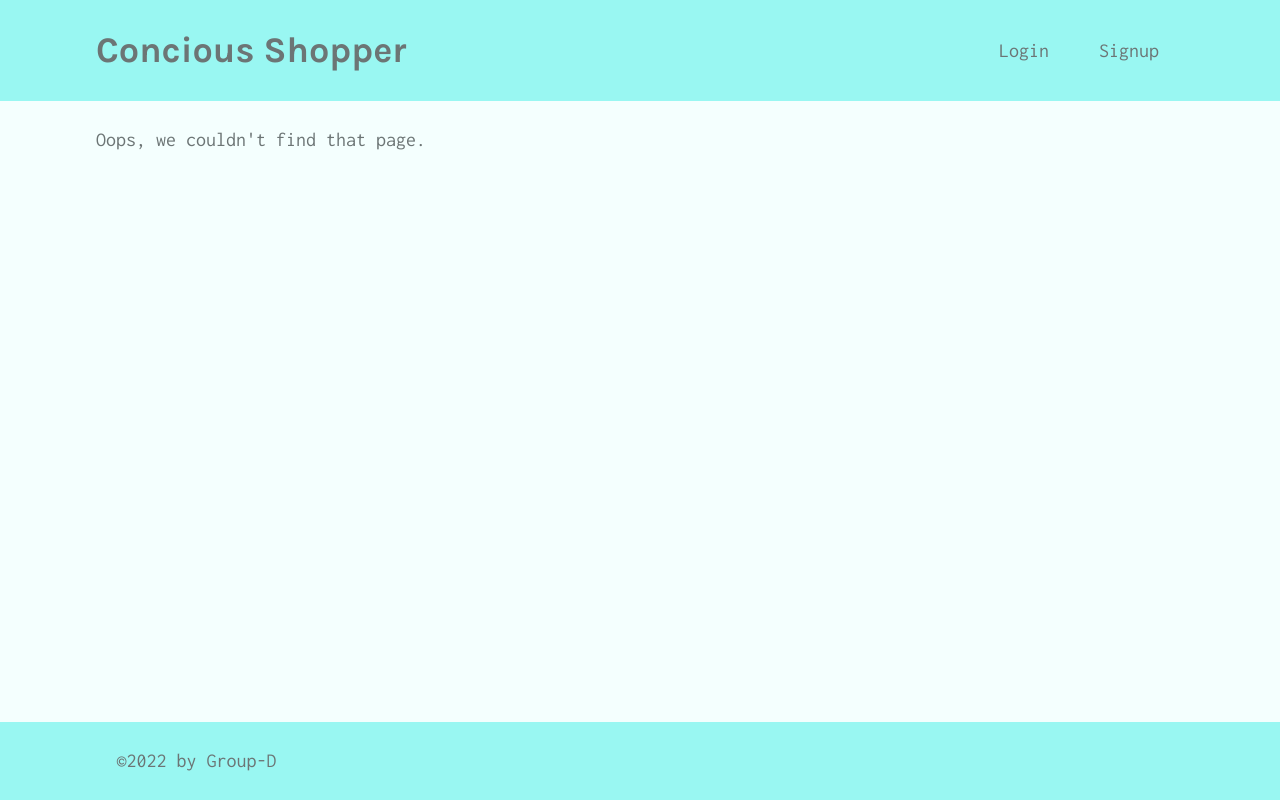
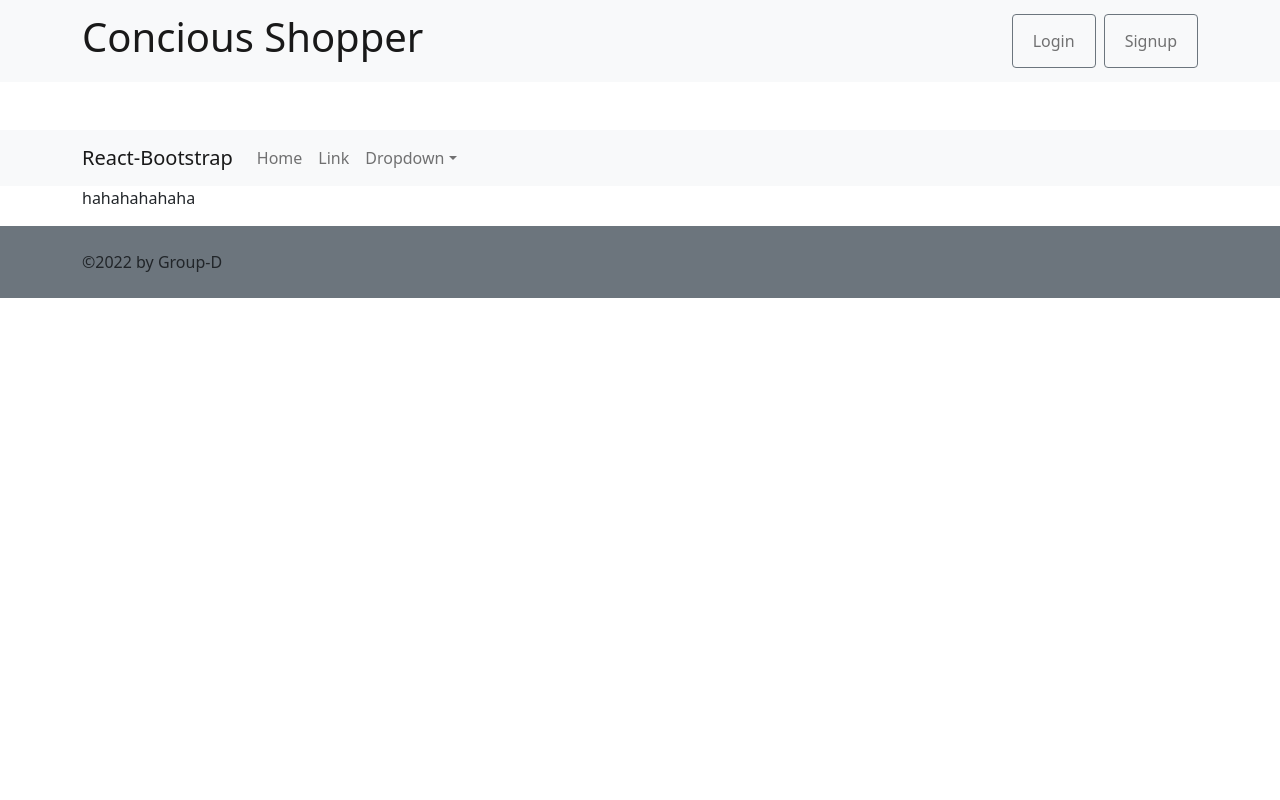
Before and after one commit to mavisyupyup1/conscious-shopper, a React (Create React App) app in the folder client/: page /search in a window 1280 px wide. Built offline with nearby package versions, Linux system fonts and the light colour scheme.

Commit message:
navbar component working,  deleted import of index.css because it affects all pages

```diff
--- a/client/public/index.html
+++ b/client/public/index.html
@@ -11,6 +11,7 @@
     />
     <link href="https://fonts.googleapis.com/css2?family=Inconsolata:wght@300;400;800&family=Karla:ital,wght@0,700;1,400&display=swap" rel="stylesheet">
     <link rel="apple-touch-icon" href="%PUBLIC_URL%/logo192.png" />
+    <!-- <link href="https://cdn.jsdelivr.net/npm/bootstrap@5.1.3/dist/css/bootstrap.min.css" rel="stylesheet" integrity="sha384-1BmE4kWBq78iYhFldvKuhfTAU6auU8tT94WrHftjDbrCEXSU1oBoqyl2QvZ6jIW3" crossorigin="anonymous"> -->
     <!--
       manifest.json provides metadata used when your web app is installed on a
       user's mobile device or desktop. See https://developers.google.com/web/fundamentals/web-app-manifest/
--- a/client/src/App.js
+++ b/client/src/App.js
@@ -13,7 +13,7 @@ import { setContext } from '@apollo/client/link/context';
 
 import Header from './components/Header';
 // import Footer from './components/Footer';
-import Home from './pages/Home';
+// import Home from './pages/Home';
 import Login from './pages/Login';
 import NoMatch from './pages/NoMatch';
 import SingleThought from './pages/SingleThought';
@@ -28,7 +28,7 @@ import BusinessReview from './pages/BusinessReview';
 
 
 //IMPORT COMPONENTS
-import Navbar from './components/Navbar';
+import NavbarMain from './components/NavbarMain';
 import HeroMain from './components/HeroMain';
 import HeroBusiness from './components/HeroBusiness';
 import Top5Card from './components/Top5Card';
@@ -60,10 +60,11 @@ function App() {
     <ApolloProvider client={client}>
       <Router>
         <div className="flex-column justify-flex-start min-100-vh">
-          <Header />
+          <NavbarMain></NavbarMain>
           <div className="container">
             <Switch>
-              <Route exact path="/" component={Home} />
+              <Route exact path="/" component={HomeMain} />
+              <Route exact path="/search" component={MainSearch} />
               <Route exact path="/login" component={Login} />
               <Route exact path="/signup" component={Signup} />
               <Route exact path="/profile/:username?" component={Profile} />
--- /dev/null
+++ b/client/src/components/NavbarMain/index.js
@@ -0,0 +1,64 @@
+import React from 'react';
+import { Link } from 'react-router-dom';
+
+import { Navbar, Nav, Container, NavDropdown, Button } from 'react-bootstrap';
+
+
+const NavbarMain = () => {
+
+    return (
+        < >
+        <Navbar bg="light" expand="lg">
+            <Container>
+                <Navbar.Brand href="/">
+                <h1>Concious Shopper</h1>
+                </Navbar.Brand>
+                <Navbar.Toggle aria-controls="basic-navbar-nav" />
+                <Navbar.Collapse className="justify-content-end" id="basic-navbar-nav">
+                    <Nav>
+
+                        <Button variant="outline-secondary" className="me-2">
+                            <Nav.Link href="/login">Login</Nav.Link>
+                        </Button>
+
+                        <Button variant="outline-secondary">
+                            <Nav.Link href="/signup">Signup</Nav.Link>
+                        </Button>
+                    </Nav>
+                </Navbar.Collapse>
+
+
+            </Container>
+        </Navbar>
+
+        <br></br>
+        <br></br>
+
+            <Navbar bg="light" expand="lg">
+            <Container>
+            <Navbar.Brand href="/">React-Bootstrap</Navbar.Brand>
+            <Navbar.Toggle aria-controls="basic-navbar-nav" />
+            <Navbar.Collapse id="basic-navbar-nav">
+                <Nav className="me-auto">
+                <Nav.Link href="#home">Home</Nav.Link>
+                <Nav.Link href="#link">Link</Nav.Link>
+                <NavDropdown title="Dropdown" id="basic-nav-dropdown">
+                    <NavDropdown.Item href="#action/3.1">Action</NavDropdown.Item>
+                    <NavDropdown.Item href="#action/3.2">Another action</NavDropdown.Item>
+                    <NavDropdown.Item href="#action/3.3">Something</NavDropdown.Item>
+                    <NavDropdown.Divider />
+                    <NavDropdown.Item href="#action/3.4">Separated link</NavDropdown.Item>
+                </NavDropdown>
+                </Nav>
+            </Navbar.Collapse>
+            </Container>
+            </Navbar>
+        </>
+    )
+
+
+
+
+}
+
+export default NavbarMain;
--- a/client/src/index.js
+++ b/client/src/index.js
@@ -1,7 +1,9 @@
 import React from 'react';
 import ReactDOM from 'react-dom';
-import './index.css';
+// import './index.css';
 import App from './App';
+import 'bootstrap/dist/css/bootstrap.css';
+
 import * as serviceWorker from './serviceWorker';
 
 ReactDOM.render(
--- a/client/src/pages/HomeMain.js
+++ b/client/src/pages/HomeMain.js
@@ -0,0 +1,16 @@
+import React from 'react';
+
+
+
+const HomeMain = () => {
+
+return (
+    <main>
+
+
+    </main>
+)
+
+}
+
+export default HomeMain;
--- a/client/src/pages/Login.js
+++ b/client/src/pages/Login.js
@@ -3,6 +3,7 @@ import { useMutation } from '@apollo/client';
 import { LOGIN_USER } from '../utils/mutations';
 
 import Auth from '../utils/auth';
+
 
 const Login = (props) => {
   const [formState, setFormState] = useState({ email: '', password: '' });
--- a/client/src/pages/MainSearch.js
+++ b/client/src/pages/MainSearch.js
@@ -0,0 +1,19 @@
+import React from 'react';
+
+
+
+const MainSearch = () => {
+
+return (
+    <main>
+        <p>
+            hahahahahaha
+        </p>
+
+
+    </main>
+)
+
+}
+
+export default MainSearch;
--- a/client/src/pages/Signup.js
+++ b/client/src/pages/Signup.js
@@ -3,6 +3,7 @@ import { useMutation } from '@apollo/client';
 import { ADD_USER } from '../utils/mutations';
 
 import Auth from '../utils/auth';
+
 
 const Signup = () => {
   const [formState, setFormState] = useState({
```
Also changed, not shown: client/src/components/Navbar/index.js (deleted), client/src/pages/Home2.js (renamed from client/src/pages/Home.js), 1 other file (tests, documents, lock files or other folders).
